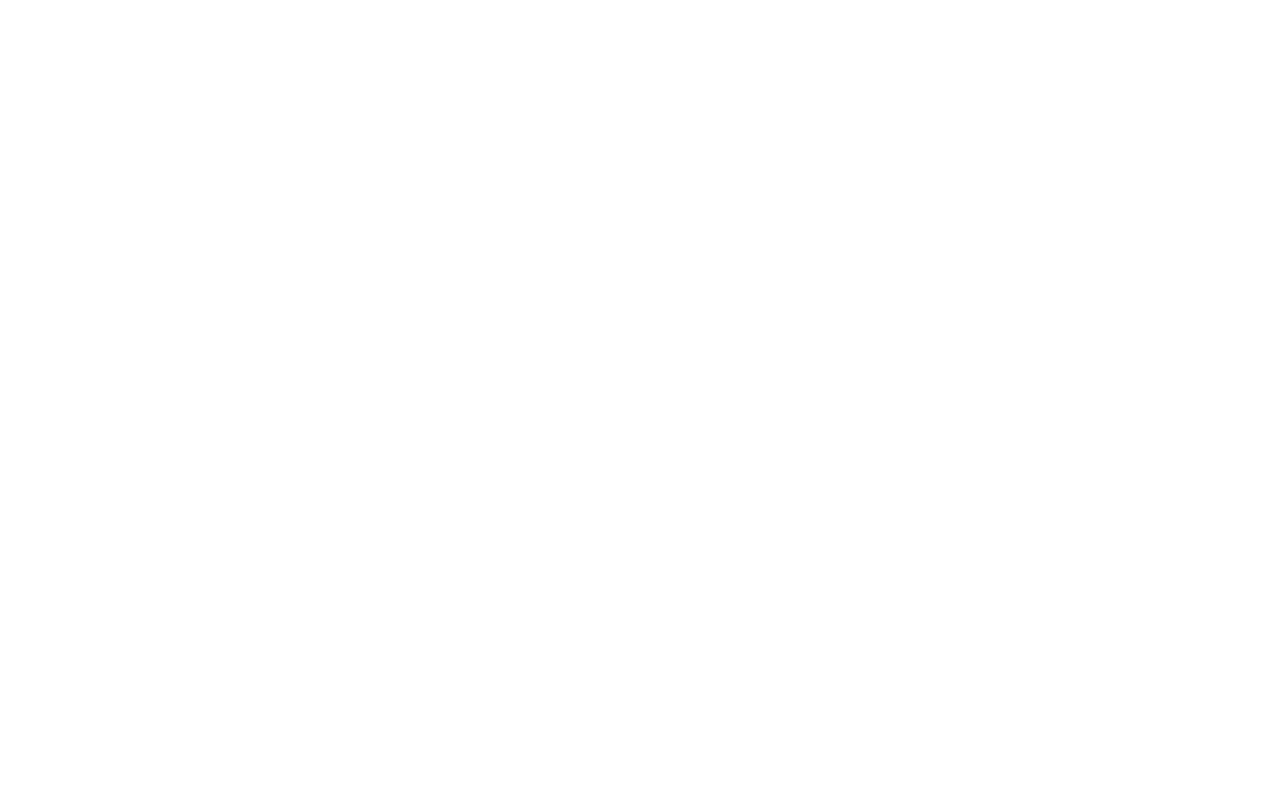
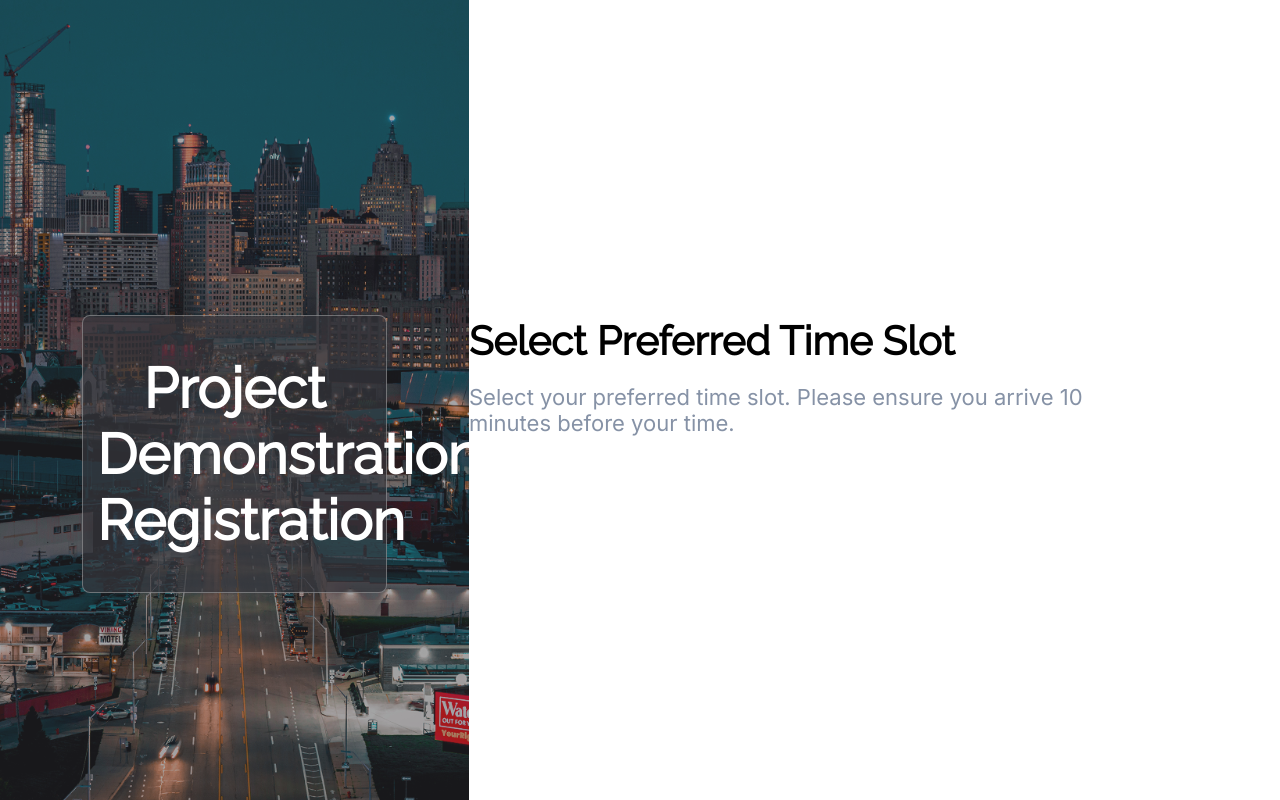
Before and after one commit to gino-reinke/student-demo-registration, a React (Vite) app: page /studentregistration in a window 1280 px wide. Before the commit this address had no page. Built offline with nearby package versions, Linux system fonts and the light colour scheme.

Commit message:
prepped Student Registration page

```diff
--- a/src/components/ChooseRole/ChooseRole.jsx
+++ b/src/components/ChooseRole/ChooseRole.jsx
@@ -1,12 +1,18 @@
 import React, { useState } from 'react';
+import { useNavigate } from 'react-router-dom';
 import styles from './ChooseRole.module.css';
 import { getImageUrl } from '../../utils';
 
 export const ChooseRole = () => {
   const [hovered, setHovered] = useState(null);
+  const navigate = useNavigate();
 
   const handleClick = (role) => {
-    alert(`${role} button pressed`);
+    if (role === 'Student') {
+      navigate('/studentregistration'); // Navigate to student registration
+    } else if (role === 'Professor') {
+      alert(`${role} button pressed`);
+    }
   };
 
   return (
--- /dev/null
+++ b/src/components/StudentRegistration/StudentRegistration.jsx
@@ -0,0 +1,19 @@
+import React, { useState } from 'react';
+import styles from './StudentRegistration.module.css';
+import { getImageUrl } from '../../utils';
+
+export const StudentRegistration = () => {
+
+  return (
+    <div className={styles.pageWrapper}>
+      <div className={styles.contentWrapper}>
+        <span className={styles.title}>Select Preferred Time Slot</span>
+        <span className={styles.subtitle}>
+          Select your preferred time slot. Please ensure you arrive 10 minutes before your time.
+        </span>
+
+
+      </div>
+    </div>
+  );
+};
--- /dev/null
+++ b/src/components/StudentRegistration/StudentRegistration.module.css
@@ -0,0 +1,31 @@
+@import "../../vars.css";
+
+/* Layout Wrappers */
+.pageWrapper {
+  display: flex;
+  justify-content: center;
+  align-items: center;
+  width: 100%;
+  height: 100%;
+}
+
+.contentWrapper {
+  display: flex;
+  flex-direction: column;
+  align-items: flex-start;
+}
+
+/* Text Styles */
+.title {
+  font-size: 40px;
+  font-weight: bolder;
+  margin-bottom: 20px;
+  font-family: var(--font-raleway);
+}
+
+.subtitle {
+  color: var(--color-grayText);
+  font-size: 22px;
+  margin-bottom: 48px;
+  max-width: 80%;
+}
--- a/src/pages/StudentRegistrationPage.jsx
+++ b/src/pages/StudentRegistrationPage.jsx
@@ -0,0 +1,18 @@
+import styles from '../App.module.css';
+import { LeftPane } from '../components/LeftPane/LeftPane';
+import { StudentRegistration } from '../components/StudentRegistration/StudentRegistration';
+
+function StudentRegistrationPage() {
+    return (
+      <div className={styles.App}>
+        <div className={styles.leftPane}>
+          <LeftPane />
+        </div>
+        <div className={styles.rightPane}>
+          <StudentRegistration />
+        </div>
+      </div>
+    );
+}
+
+export default StudentRegistrationPage;
--- a/src/routes/Routes.jsx
+++ b/src/routes/Routes.jsx
@@ -1,6 +1,6 @@
 import { BrowserRouter as Router, Routes, Route } from "react-router-dom";
 import ChooseRole from "../pages/ChooseRolePage";
-// import StudentRegistration from "../pages/StudentRegistrationPage";
+import StudentRegistration from "../pages/StudentRegistrationPage";
 
 const AppRoutes = () => {
   return (
@@ -8,7 +8,7 @@ const AppRoutes = () => {
       <Routes>
         <Route path="/" element={<ChooseRole />} />
         <Route path="/role" element={<ChooseRole />} />
-        {/* <Route path="/studentregistration" element={<StudentRegistration />} /> */}
+        <Route path="/studentregistration" element={<StudentRegistration />} />
       </Routes>
     </Router>
   );
```
